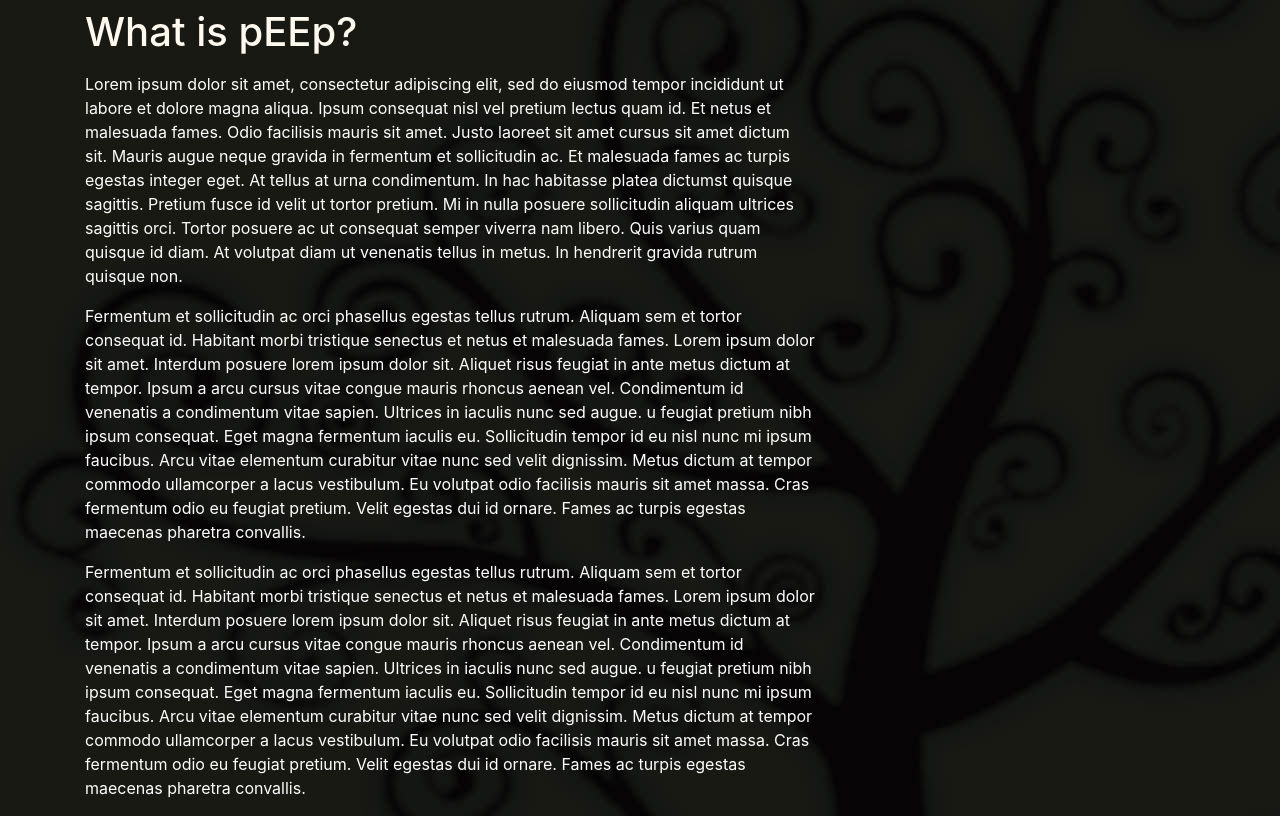
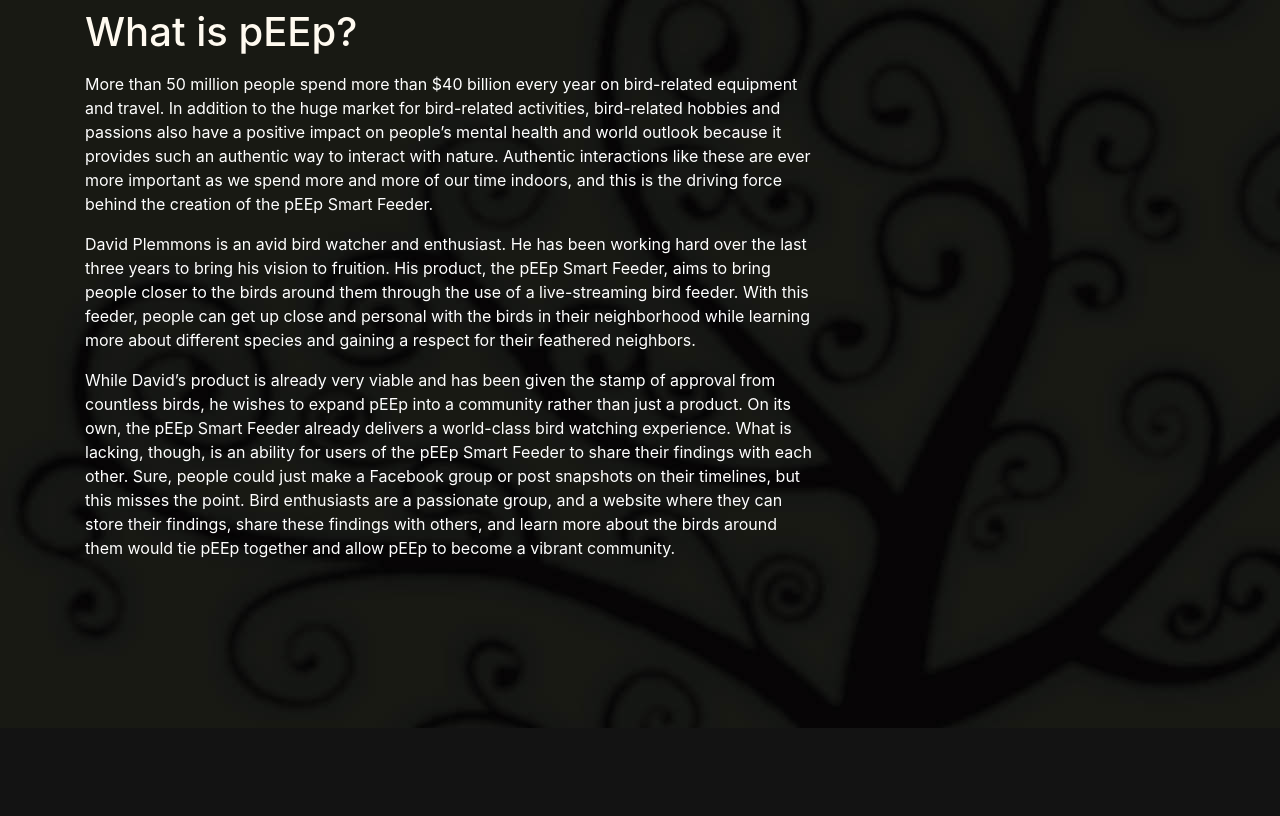
Before and after one commit to jdunjords/peep, a Flask app: page /about in a window 1280 px wide. Shown: the part 72-888 px from the top of the page. After the commit the page ends 800 px from the top, so only its background shows below. Run offline with Flask 2, Linux system fonts and the light colour scheme; parts of the project's set-up code (start-up, migrations or seed data) failed here and were passed over; some libraries are stand-ins or nearby versions.

Commit message:
updated about page

```diff
--- a/peep/templates/about.html
+++ b/peep/templates/about.html
@@ -1,35 +1,37 @@
 {% extends "layout.html" %}
 {% block content %}
 	<h1 class = "mb-3">What is pEEp?</h1>
+	<p>
+		More than 50 million people spend more than $40 billion
+		every year on bird-related equipment and travel.
+		In addition to the huge market for bird-related activities,
+		bird-related hobbies and passions also have a positive impact
+		on people’s mental health and world outlook because it provides
+		such an authentic way to interact with nature. Authentic
+		interactions like these are ever more important as we spend more
+		and more of our time indoors, and this is the driving force behind
+		the creation of the pEEp Smart Feeder.
+	</p>
+	<p>
+		David Plemmons is an avid bird watcher and enthusiast.
+		He has been working hard over the last three years to bring his vision
+		to fruition. His product, the pEEp Smart Feeder, aims to bring people closer
+		to the birds around them through the use of a live-streaming bird feeder.
+		With this feeder, people can get up close and personal with the birds in
+		their neighborhood while learning more about different species and gaining
+		a respect for their feathered neighbors.
+	</p>
+	<p>
+		While David’s product is already very viable and has been given the stamp of
+		approval from countless birds, he wishes to expand pEEp into a community rather
+		than just a product. On its own, the pEEp Smart Feeder already delivers a world-class
+		bird watching experience. What is lacking, though, is an ability for users of the pEEp
+		Smart Feeder to share their findings with each other.
+		Sure, people could just make a Facebook group or post
+		snapshots on their timelines, but this misses the point.
+		Bird enthusiasts are a passionate group, and a website where they can store their findings,
+		share these findings with others, and learn more about the birds around them would tie
+		pEEp together and allow pEEp to become a vibrant community.
 
-	<p>
-		Lorem ipsum dolor sit amet, consectetur adipiscing elit, sed do eiusmod tempor incididunt
-		ut labore et dolore magna aliqua. Ipsum consequat nisl vel pretium lectus quam id. Et netus et malesuada fames.
-		 Odio facilisis mauris sit amet. Justo laoreet sit amet cursus sit amet dictum sit. Mauris augue neque gravida in
-		 fermentum et sollicitudin ac. Et malesuada fames ac turpis egestas integer eget. At tellus at urna condimentum.
-		 In hac habitasse platea dictumst quisque sagittis. Pretium fusce id velit ut tortor pretium. Mi in nulla posuere
-		  sollicitudin aliquam ultrices sagittis orci. Tortor posuere ac ut consequat semper viverra nam libero. Quis
-		  varius quam quisque id diam. At volutpat diam ut venenatis tellus in metus. In hendrerit gravida rutrum
-		  quisque non.
-    </p>
-	<p>
-	 	Fermentum et sollicitudin ac orci phasellus egestas tellus rutrum. Aliquam sem et tortor consequat id.
-		Habitant morbi tristique senectus et netus et malesuada fames. Lorem ipsum dolor sit amet. Interdum posuere
-		 lorem ipsum dolor sit. Aliquet risus feugiat in ante metus dictum at tempor. Ipsum a arcu cursus vitae congue
-		mauris rhoncus aenean vel. Condimentum id venenatis a condimentum vitae sapien. Ultrices in iaculis nunc sed augue.
-		u feugiat pretium nibh ipsum consequat. Eget magna fermentum iaculis eu. Sollicitudin tempor id eu nisl nunc mi ipsum faucibus.
-		 Arcu vitae elementum curabitur vitae nunc sed velit dignissim. Metus dictum at tempor commodo ullamcorper a lacus
-		 vestibulum. Eu volutpat odio facilisis mauris sit amet massa. Cras fermentum odio eu feugiat pretium. Velit egestas
-		 dui id ornare. Fames ac turpis egestas maecenas pharetra convallis.
-	 </p>
-	 <p>
-		Fermentum et sollicitudin ac orci phasellus egestas tellus rutrum. Aliquam sem et tortor consequat id.
-	   Habitant morbi tristique senectus et netus et malesuada fames. Lorem ipsum dolor sit amet. Interdum posuere
-		lorem ipsum dolor sit. Aliquet risus feugiat in ante metus dictum at tempor. Ipsum a arcu cursus vitae congue
-	   mauris rhoncus aenean vel. Condimentum id venenatis a condimentum vitae sapien. Ultrices in iaculis nunc sed augue.
-	   u feugiat pretium nibh ipsum consequat. Eget magna fermentum iaculis eu. Sollicitudin tempor id eu nisl nunc mi ipsum faucibus.
-		Arcu vitae elementum curabitur vitae nunc sed velit dignissim. Metus dictum at tempor commodo ullamcorper a lacus
-		vestibulum. Eu volutpat odio facilisis mauris sit amet massa. Cras fermentum odio eu feugiat pretium. Velit egestas
-		dui id ornare. Fames ac turpis egestas maecenas pharetra convallis.
 	</p>
 {% endblock content %}
--- a/peep/templates/post.html
+++ b/peep/templates/post.html
@@ -119,7 +119,6 @@
 			<!-- comment content -->
 			<p class = "article-content comment"> {{ comment.content }}</p>
 
-
 			<div class = "sub-comments">
 			<!-- sub comments -->
 			{% for subcomment in subcomments[loop.index0] %}
@@ -163,7 +162,7 @@
 							</div>
 						</div>
 						{% endif %}
-						<p class = "article-content comment"> {{ subcomment.content }}</p>
+						<p class = "article-content subcomment"> {{ subcomment.content }}</p>
 				</div>
 			</div>
 			{% endfor %}
```
Also changed, not shown: peep/static/main.css (+46 -38 lines).
